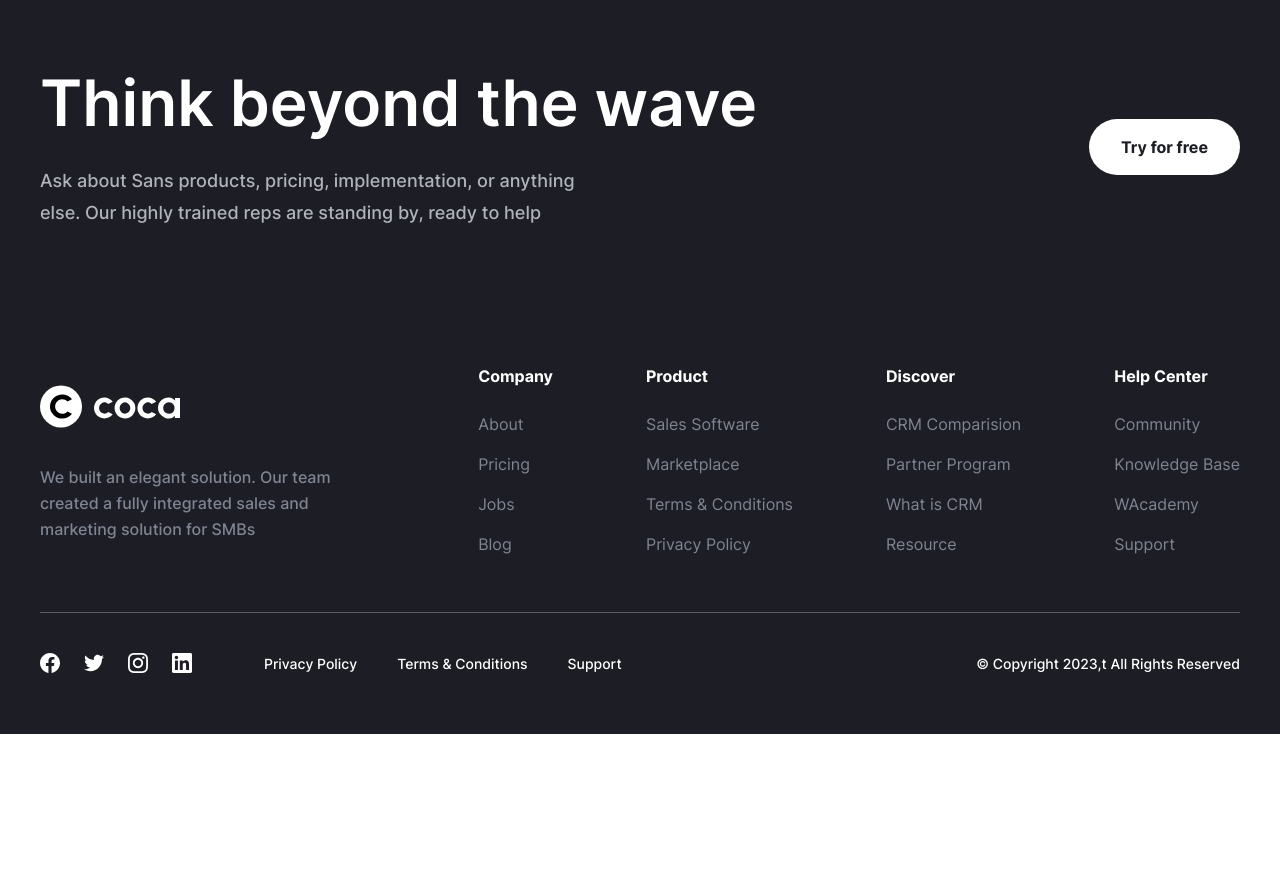
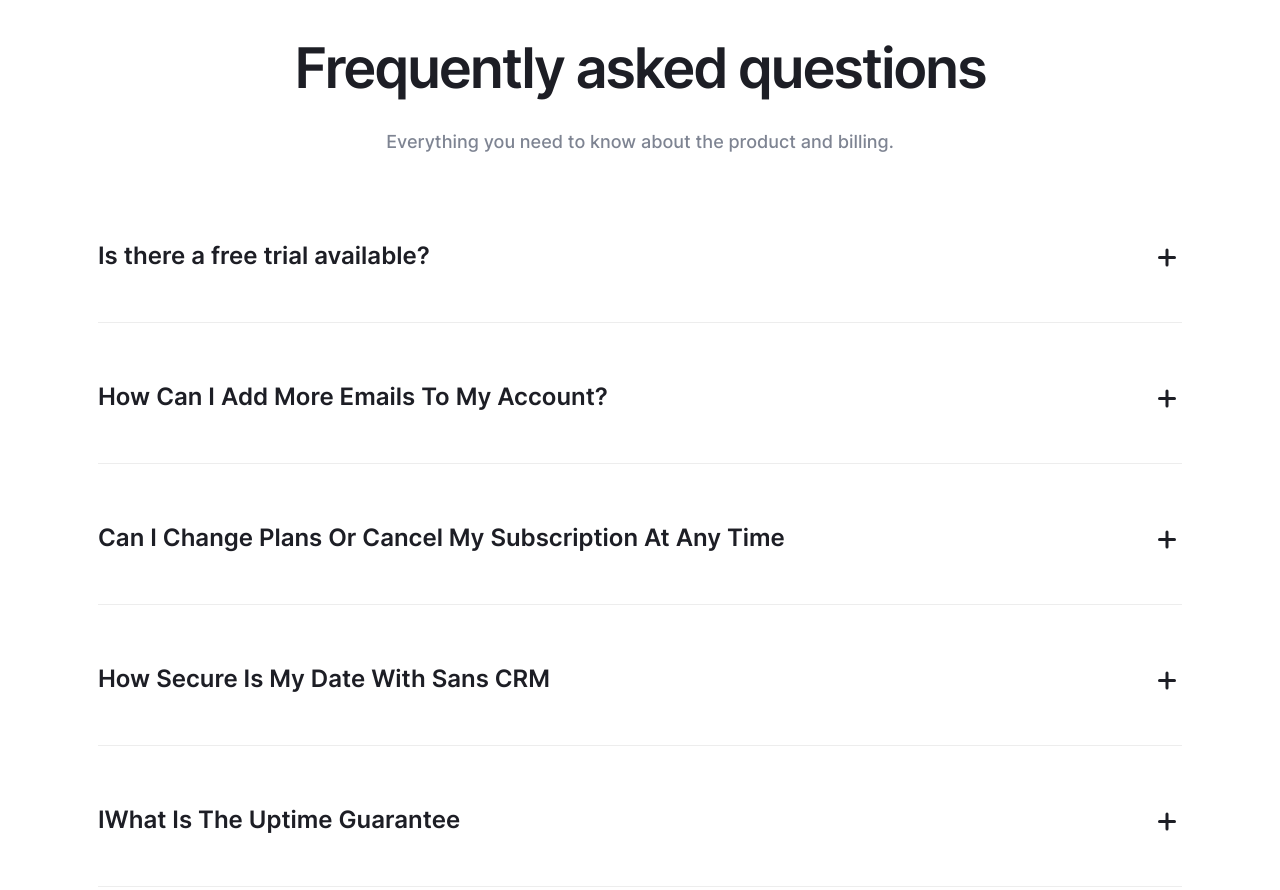
Before and after one commit to LIDERWAR/coca, a website built with Vite: page src/pricing.html in a window 1280 px wide. Shown: the part 1680-2570 px from the top of the page. Before the commit the page ends 2414 px from the top, so only its background shows below. Built offline with nearby package versions, Linux system fonts and the light colour scheme.

Commit message:
Created faq section

```diff
--- /dev/null
+++ b/src/assets/scss/components/pricing/faq.scss
@@ -0,0 +1,118 @@
+.faq {
+  padding: 82px 0 162px;
+  text-align: center;
+
+  @include mobile {
+    padding: 42px 0 80px;
+  }
+
+  &__container {
+    max-width: 1114px;
+  }
+
+  &__title {
+    margin-bottom: 24px;
+    font-weight: 600;
+    letter-spacing: -0.04em;
+    color: var(--neutral-colors-100);
+
+    @include mobile {
+      margin-bottom: 18px;
+    }
+  }
+
+  &__descr {
+    margin-bottom: 80px;
+    font-weight: 500;
+    line-height: 178%;
+    color: var(--neutral-colors-150);
+
+    @include mobile {
+      margin-bottom: 50px;
+    }
+  }
+
+  &__accordion {
+    border-bottom: 1px solid var(--neutral-colors-30);
+    padding-bottom: 32px;
+    text-align: left;
+
+    @include mobile {
+      padding-bottom: 12px;
+    }
+
+    &:not(:last-child) {
+      margin-bottom: 56px;
+
+      @include mobile {
+        margin-bottom: 36px;
+      }
+    }
+
+    &-control {
+      @include flex-all-between;
+      gap: 15px;
+      margin-bottom: 16px;
+      list-style: none;
+      cursor: pointer;
+
+      &::webkit-detalis-marker {
+        display: none;
+      }
+    }
+
+    &-title {
+      font-weight: 600;
+      line-height: 150%;
+      color: var(--neutral-colors-100);
+    }
+
+    &-icon {
+      position: relative;
+      width: 24px;
+      height: 24px;
+
+      &::before {
+        content: '';
+        display: inline-block;
+        width: 18px;
+        height: 3px;
+        left: 0;
+        top: 50%;
+        border-radius: 6px;
+        background-color: var(--neutral-colors-100);
+      }
+
+      &::after {
+        transform: rotate(90deg);
+      }
+
+      &::before,
+      &::after {
+        position: absolute;
+        top: 50%;
+        content: '';
+        display: inline-block;
+        width: 18px;
+        height: 3px;
+        border-radius: 6px;
+        background-color: var(--neutral-colors-100);
+      }
+    }
+
+    &[open] &-icon::after {
+      display: none;
+    }
+
+    &-text {
+      margin-top: 16px;
+      font-weight: 500;
+      line-height: 178%;
+      color: var(--neutral-colors-150);
+
+      @include mobile {
+        margin-top: 10px;
+      }
+    }
+  }
+}
--- a/src/assets/scss/pricing.scss
+++ b/src/assets/scss/pricing.scss
@@ -6,5 +6,6 @@
 @import './components/header';
 
 @import './components/pricing/hero';
+@import './components/pricing/faq';
 
 @import './components/footer';
--- /dev/null
+++ b/src/html/components/pricing/faq.html
@@ -0,0 +1,73 @@
+<section class="faq">
+  <div class="container faq__container">
+    <h2 class="faq__title heading-h2">Frequently asked questions</h2>
+    <p class="faq__descr text-p-medium">
+      Everything you need to know about the product and billing.
+    </p>
+    <details class="faq__accordion">
+      <summary class="faq__accordion-control">
+        <h3 class="faq__accordion-title text-p-large">
+          Is there a free trial available?
+        </h3>
+        <span class="faq__accordion-icon"></span>
+      </summary>
+      <p class="faq__accordion-text text-p-medium">
+        Yes, you can try us for free for 30 days. If you want, we’ll provide you
+        with a free, personalized 30-minute onboarding call to get you up and
+        running as soon as possible.
+      </p>
+    </details>
+    <details class="faq__accordion">
+      <summary class="faq__accordion-control">
+        <h3 class="faq__accordion-title text-p-large">
+          How Can I Add More Emails To My Account?
+        </h3>
+        <span class="faq__accordion-icon"></span>
+      </summary>
+      <p class="faq__accordion-text text-p-medium">
+        Yes, you can try us for free for 30 days. If you want, we’ll provide you
+        with a free, personalized 30-minute onboarding call to get you up and
+        running as soon as possible.
+      </p>
+    </details>
+    <details class="faq__accordion">
+      <summary class="faq__accordion-control">
+        <h3 class="faq__accordion-title text-p-large">
+          Can I Change Plans Or Cancel My Subscription At Any Time
+        </h3>
+        <span class="faq__accordion-icon"></span>
+      </summary>
+      <p class="faq__accordion-text text-p-medium">
+        Yes, you can try us for free for 30 days. If you want, we’ll provide you
+        with a free, personalized 30-minute onboarding call to get you up and
+        running as soon as possible.
+      </p>
+    </details>
+    <details class="faq__accordion">
+      <summary class="faq__accordion-control">
+        <h3 class="faq__accordion-title text-p-large">
+          How Secure Is My Date With Sans CRM
+        </h3>
+        <span class="faq__accordion-icon"></span>
+      </summary>
+      <p class="faq__accordion-text text-p-medium">
+        Yes, you can try us for free for 30 days. If you want, we’ll provide you
+        with a free, personalized 30-minute onboarding call to get you up and
+        running as soon as possible.
+      </p>
+    </details>
+    <details class="faq__accordion">
+      <summary class="faq__accordion-control">
+        <h3 class="faq__accordion-title text-p-large">
+          IWhat Is The Uptime Guarantee
+        </h3>
+        <span class="faq__accordion-icon"></span>
+      </summary>
+      <p class="faq__accordion-text text-p-medium">
+        Yes, you can try us for free for 30 days. If you want, we’ll provide you
+        with a free, personalized 30-minute onboarding call to get you up and
+        running as soon as possible.
+      </p>
+    </details>
+  </div>
+</section>
--- a/src/pricing.html
+++ b/src/pricing.html
@@ -4,6 +4,7 @@
   <body class="body" data-theme="light">
     <load src="./html/components/header.html" title="Pricing" />
     <load src="./html/components/pricing/hero.html" />
+    <load src="./html/components/pricing/faq.html" />
 
     <load src="./html/components/footer.html" />
     <script type="module" src="./js/pricing.js"></script>
```
